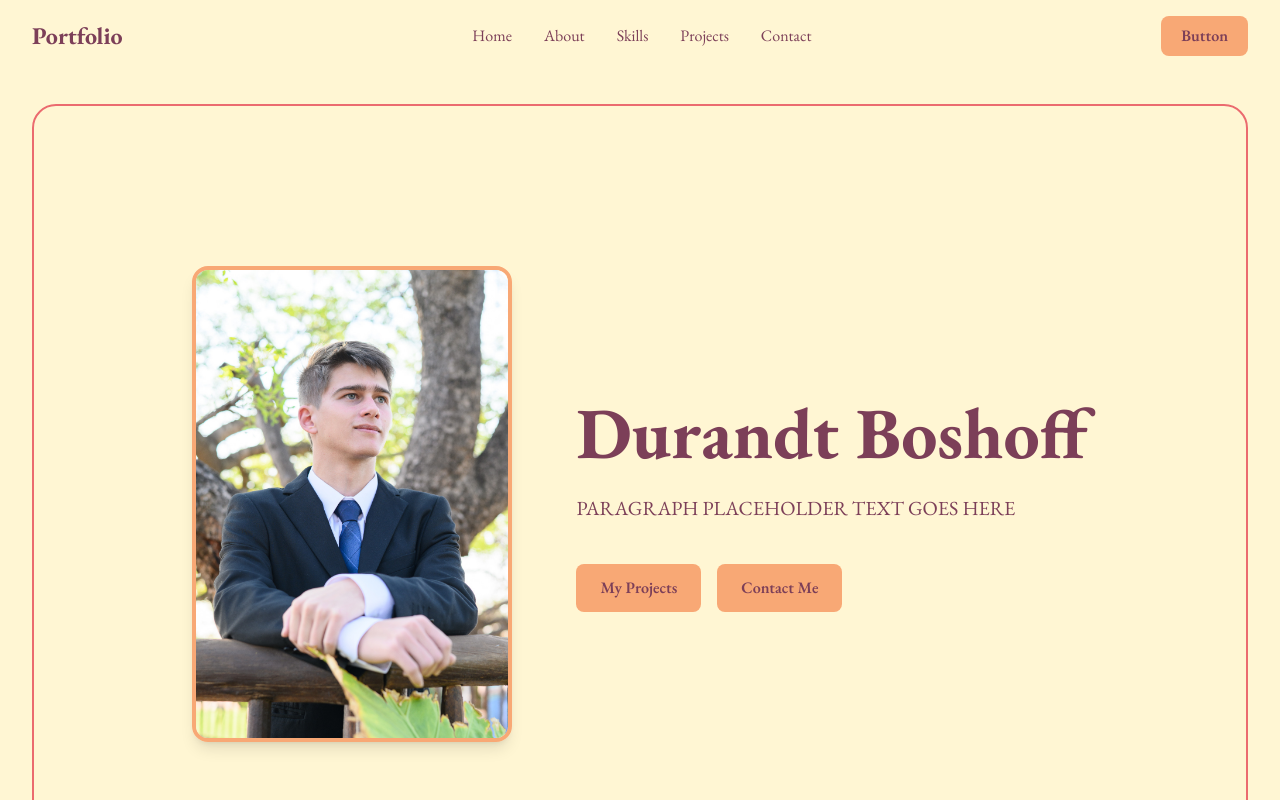
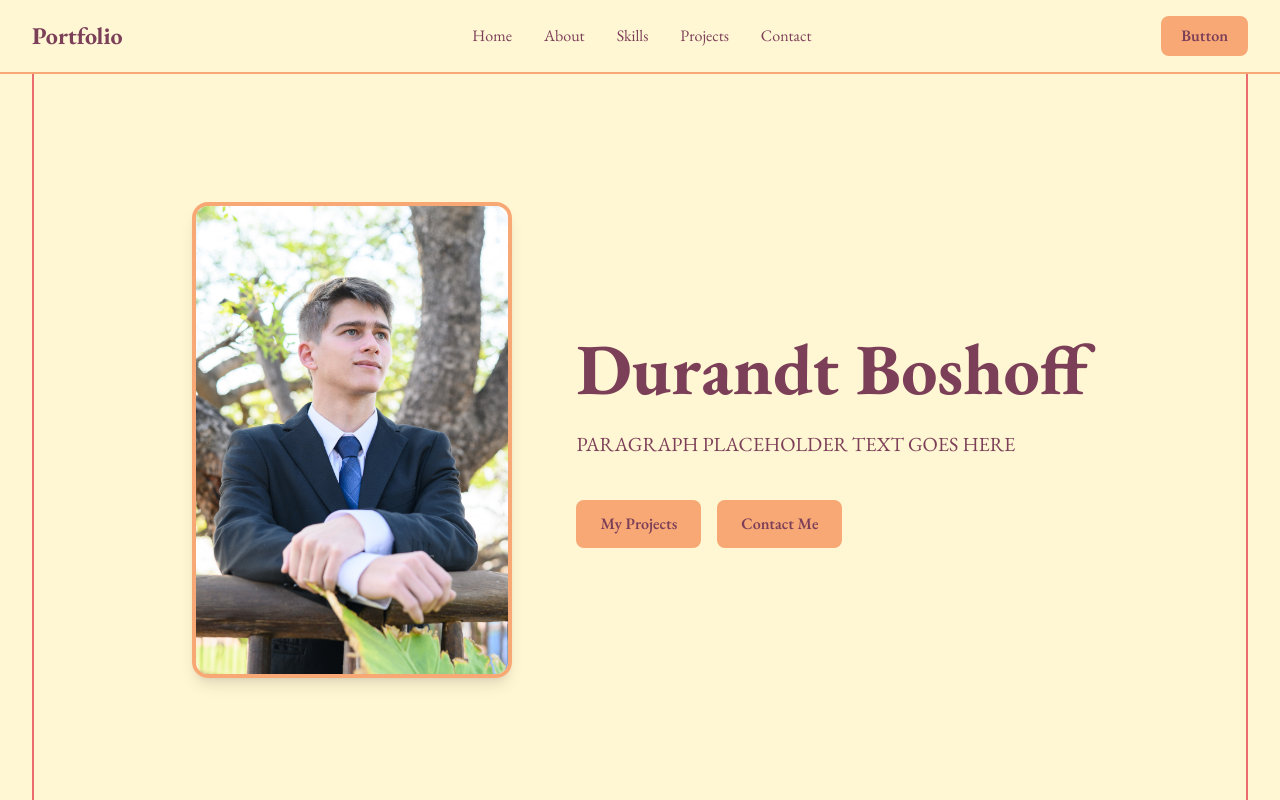
Before and after one commit to Durandt-Boshoff/Durandt-Portfolio, a React (Vite) app: page / in a window 1280 px wide. Shown: the top 800 px of the page. Built offline with nearby package versions, Linux system fonts and the light colour scheme.

Commit message:
feat: update Home and Navbar components with improved styling

```diff
--- a/src/components/home.jsx
+++ b/src/components/home.jsx
@@ -4,7 +4,7 @@ function Home() {
     return (
         <section
             id="home"
-            className="min-h-screen flex flex-col md:flex-row items-center justify-center gap-16 px-8 md:px-16 py-16 border-2 border-[var(--primary)] rounded-3xl m-4 md:m-8">
+            className="min-h-screen flex flex-col md:flex-row items-center justify-center gap-16 px-8 md:px-16 py-16 border-2 border-[var(--primary)] rounded-3xl m-4 md:m-8 pt-20">
 
             {/* left: picture */}
             <div>
--- a/src/components/navbar.jsx
+++ b/src/components/navbar.jsx
@@ -3,7 +3,7 @@ import { useState } from "react"
 function Navbar() {
     const [menuOpen, setMenuOpen] = useState(false)
     return (
-        <nav className="w-full px-8 py-4">
+        <nav className="fixed top-0 left-0 z-50 bg-[var(--background)] w-full px-8 py-4 border-b-2 border-[var(--secondary)]">
 
             <div className="hidden md:flex items-center justify-between">
 
```
